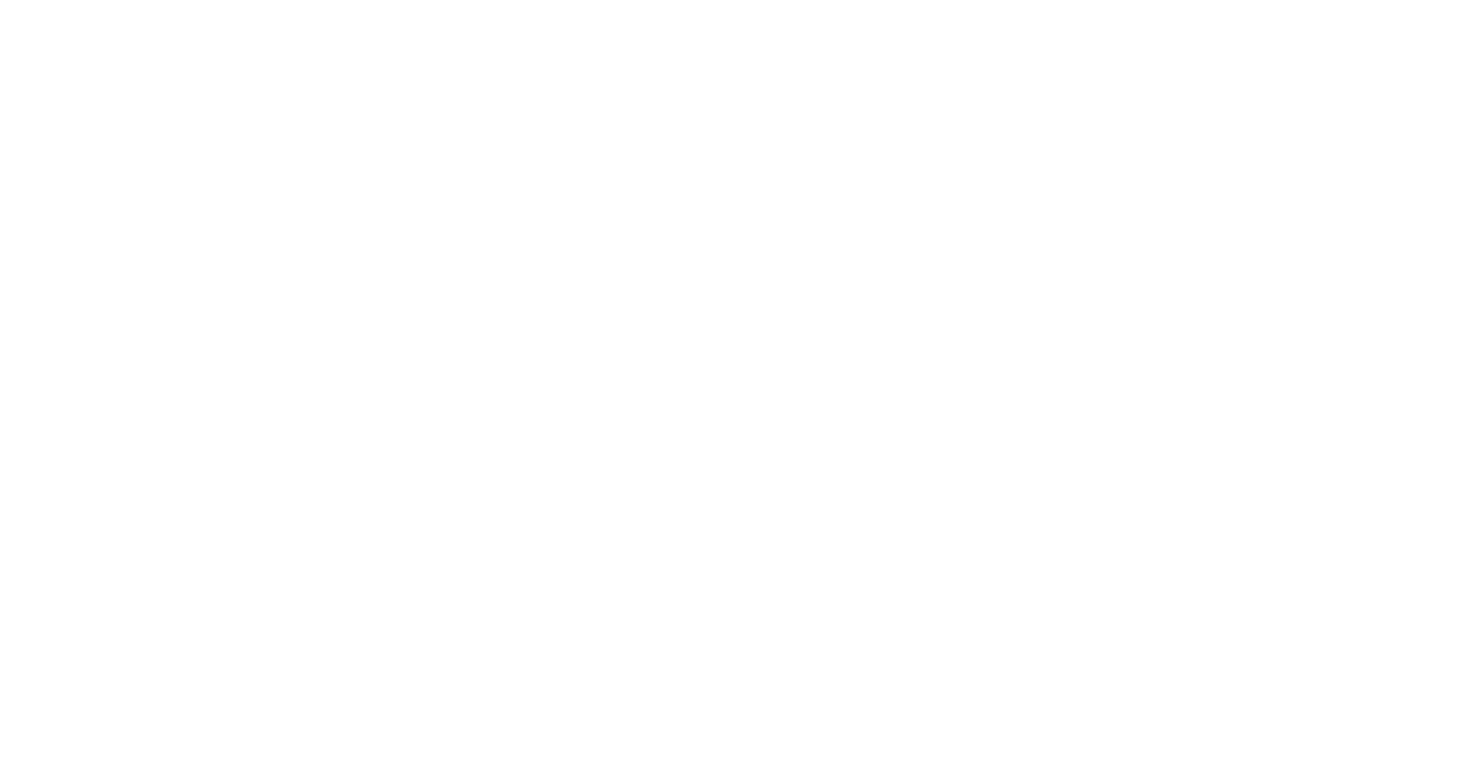
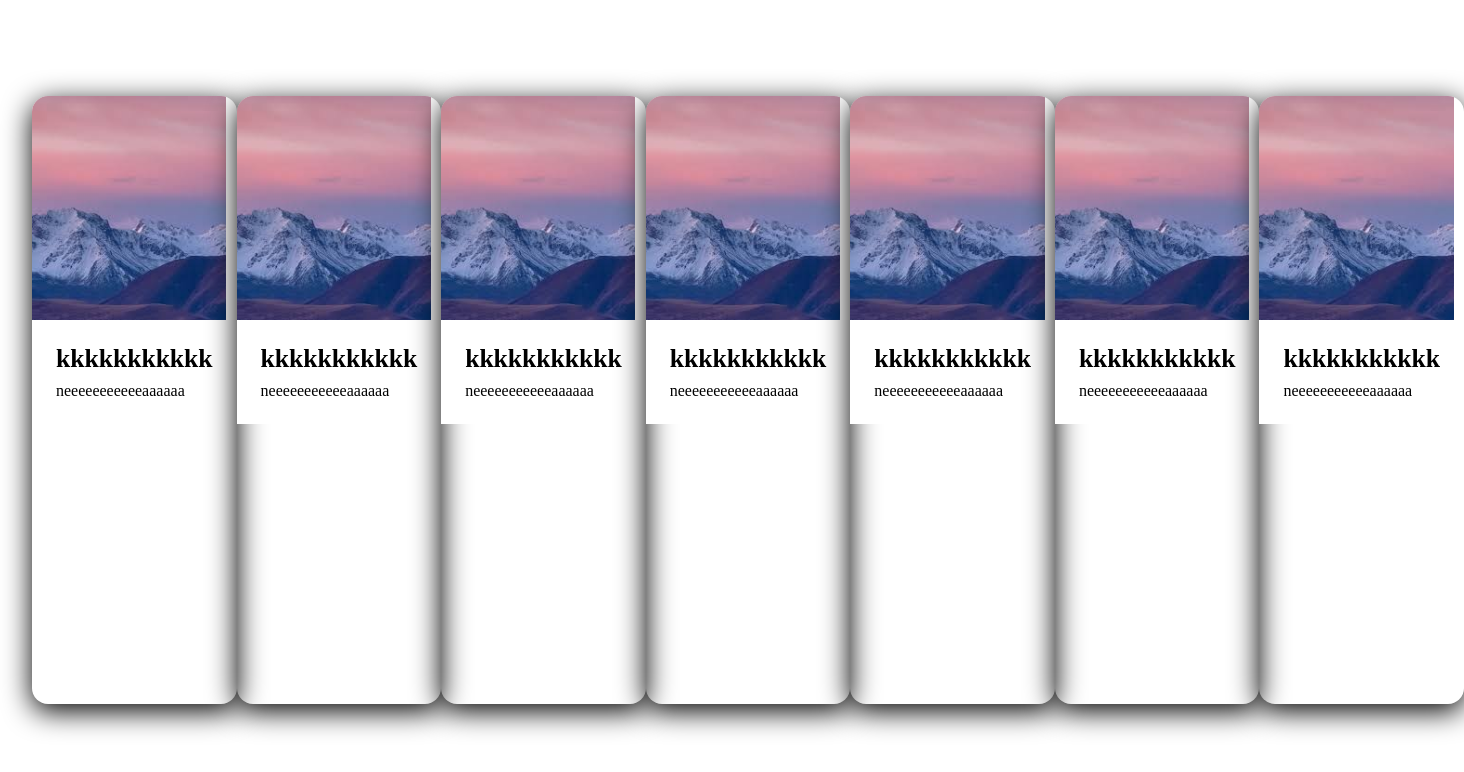
Before and after one commit to pantelic1luka06-crypto/SMARTBELGRADE, a plain HTML site: page turisti.html in a window 1280 px wide. Shown: the whole page, 1464 px wide, since content can reach past the window. Drawn offline with Linux system fonts and the light colour scheme.

Commit message:
Update turisti.html

```diff
--- a/turisti.html
+++ b/turisti.html
@@ -7,6 +7,82 @@
     <title>Document</title>
 </head>
 <body>
-
+    <div class="proba">
+        <article>
+            <figure>
+                <img src="slika1.jpeg" alt="blablabla">
+            </figure>
+            <div class="kartica-pregled">
+                <h2>kkkkkkkkkkk</h2>
+                <p>neeeeeeeeeeeaaaaaa</p>
+            </div>
+        </article>
+    </div>
+    <div class="proba">
+        <article>
+            <figure>
+                <img src="slika1.jpeg" alt="blablabla">
+            </figure>
+            <div class="kartica-pregled">
+                <h2>kkkkkkkkkkk</h2>
+                <p>neeeeeeeeeeeaaaaaa</p>
+            </div>
+        </article>
+    </div>
+    <div class="proba">
+        <article>
+            <figure>
+                <img src="slika1.jpeg" alt="blablabla">
+            </figure>
+            <div class="kartica-pregled">
+                <h2>kkkkkkkkkkk</h2>
+                <p>neeeeeeeeeeeaaaaaa</p>
+            </div>
+        </article>
+    </div>
+    <div class="proba">
+        <article>
+            <figure>
+                <img src="slika1.jpeg" alt="blablabla">
+            </figure>
+            <div class="kartica-pregled">
+                <h2>kkkkkkkkkkk</h2>
+                <p>neeeeeeeeeeeaaaaaa</p>
+            </div>
+        </article>
+    </div>
+    <div class="proba">
+        <article>
+            <figure>
+                <img src="slika1.jpeg" alt="blablabla">
+            </figure>
+            <div class="kartica-pregled">
+                <h2>kkkkkkkkkkk</h2>
+                <p>neeeeeeeeeeeaaaaaa</p>
+            </div>
+        </article>
+    </div>
+    <div class="proba">
+        <article>
+            <figure>
+                <img src="slika1.jpeg" alt="blablabla">
+            </figure>
+            <div class="kartica-pregled">
+                <h2>kkkkkkkkkkk</h2>
+                <p>neeeeeeeeeeeaaaaaa</p>
+            </div>
+        </article>
+    </div>
+    <div class="proba">
+        <article>
+            <figure>
+                <img src="slika1.jpeg" alt="blablabla">
+            </figure>
+            <div class="kartica-pregled">
+                <h2>kkkkkkkkkkk</h2>
+                <p>neeeeeeeeeeeaaaaaa</p>
+            </div>
+        </article>
+    </div>
 </body>
 </html>
```
